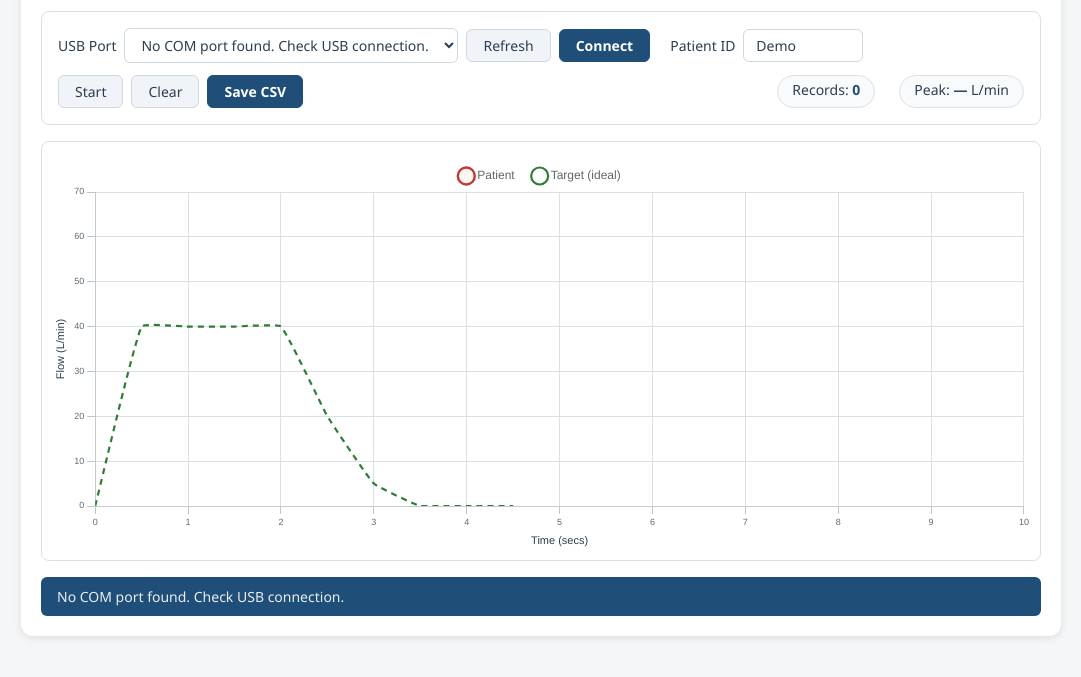
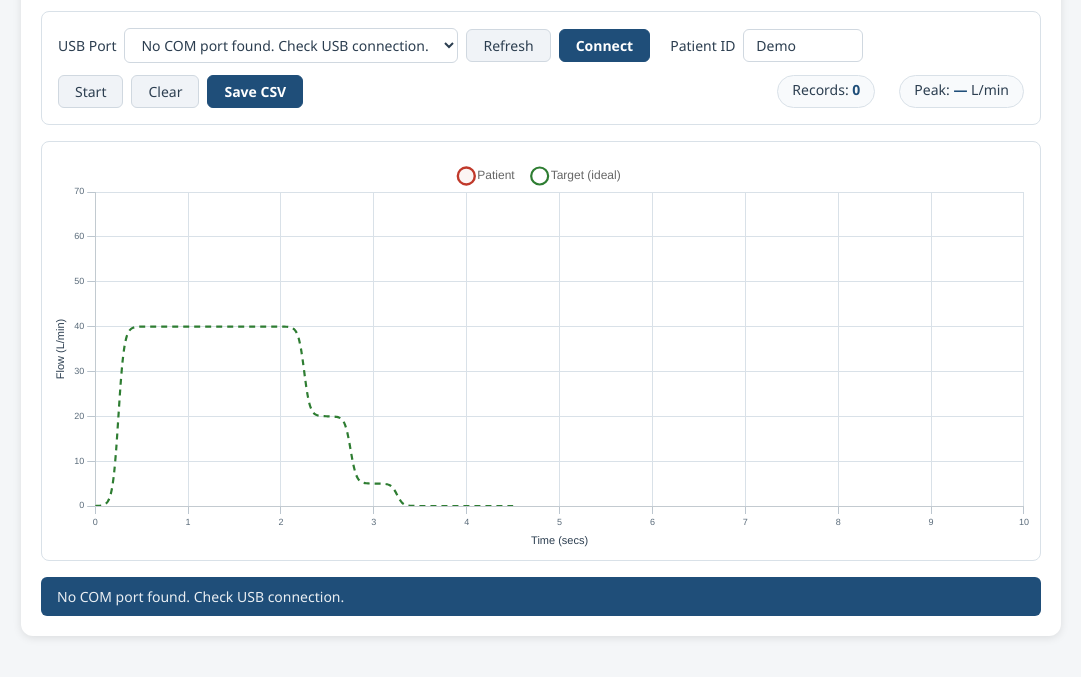
Before and after one commit to youjia031/ellita, a plain HTML site: page index.html in a window 1280 px wide. Shown: the part 95-772 px from the top of the page, without its empty margins (99-1180 px from the left). Drawn offline with nearby package versions, Linux system fonts and the light colour scheme; no server answers.

Commit message:
Update index.html

```diff
--- a/index.html
+++ b/index.html
@@ -258,30 +258,87 @@ const IDEAL_FLOW = [0, 40, 40, 40, 40, 20, 5, 0, 0, 0];
 const IDEAL_DT = 0.5;
 
 // =====================================================
-//  平滑曲線 — 完全對應 Python 的 3 點移動平均
+//  平滑曲線 — Catmull-Rom 樣條插值（保留起點終點）
 // =====================================================
 function smoothCurve(xs, ys) {
     const n = xs.length;
     if (n < 3) return { x: xs, y: ys };
-    const sm = [];
-    for (let i = 0; i < n; i++) {
-        let lo = Math.max(0, i - 1);
-        let hi = Math.min(n, i + 2);
-        let sum = 0;
-        for (let j = lo; j < hi; j++) {
-            sum += ys[j];
+
+    // 增加 10 倍插值點
+    const targetPoints = n * 20;
+    const xnew = [];
+    const ynew = [];
+
+    const minX = xs[0];
+    const maxX = xs[n - 1];
+    const step = (maxX - minX) / (targetPoints - 1);
+
+    // 預計算相鄰間距
+    const dxs = [];
+    for (let i = 0; i < n - 1; i++) {
+        dxs.push(Math.max(xs[i+1] - xs[i], 0.001));
+    }
+    const avgDx = dxs.reduce((a, b) => a + b, 0) / dxs.length;
+    const h = Math.max(avgDx * 0.5, 0.01);
+
+    // 確保起點和終點被保留
+    const firstY = ys[0];
+    const lastY = ys[n - 1];
+
+    for (let i = 0; i < targetPoints; i++) {
+        const t = minX + i * step;
+        xnew.push(t);
+
+        // 強制起點和終點
+        if (i === 0) { ynew.push(firstY); continue; }
+        if (i === targetPoints - 1) { ynew.push(lastY); continue; }
+
+        // Catmull-Rom 樣條插值（使用高斯權重）
+        let y = 0;
+        let totalWeight = 0;
+
+        // 自適應帶寬：讓曲線平滑但不失真
+        const bandwidth = Math.max(2, Math.min(n - 1, Math.round(6 / (avgDx + 0.1))));
+
+        for (let j = 0; j < n; j++) {
+            const dx = (t - xs[j]) / h;
+            const weight = Math.exp(-dx * dx * 2.0);
+            y += ys[j] * weight;
+            totalWeight += weight;
         }
-        sm.push(sum / (hi - lo));
+
+        if (totalWeight > 0.0001) {
+            y = Math.max(0, y / totalWeight);
+        } else {
+            // fallback: 線性插值
+            let idx = 0;
+            for (let j = 0; j < n - 1; j++) {
+                if (t >= xs[j] && t <= xs[j+1]) { idx = j; break; }
+                if (j === n - 2) idx = j;
+            }
+            const x0 = xs[idx], x1 = xs[idx+1];
+            const y0 = ys[idx], y1 = ys[idx+1];
+            const frac = (t - x0) / (x1 - x0 || 1);
+            y = Math.max(0, y0 + (y1 - y0) * frac);
+        }
+
+        ynew.push(y);
     }
-    return { x: xs, y: sm };
+
+    return { x: xnew, y: ynew };
 }
 
 // =====================================================
-//  理想曲線 — 完全對應 Python
+//  理想曲線 — 套用平滑（產生圓潤頂端）
 // =====================================================
 function generateIdealCurve() {
     const xs = IDEAL_FLOW.map((_, i) => i * IDEAL_DT);
     const ys = [...IDEAL_FLOW];
+
+    if (xs.length >= 4) {
+        // 直接使用 smoothCurve 產生平滑曲線
+        return smoothCurve(xs, ys);
+    }
     return { x: xs, y: ys };
 }
 
@@ -368,7 +425,7 @@ class FlowMonitorApp {
                         borderDash: [6, 5],
                         borderWidth: 2.2,
                         pointRadius: 0,
-                        tension: 0.1,
+                        tension: 0.3,
                         showLine: true,
                         fill: false,
                         order: 1
@@ -380,7 +437,7 @@ class FlowMonitorApp {
                         backgroundColor: 'rgba(192,57,43,0.05)',
                         borderWidth: 2.4,
                         pointRadius: 0,
-                        tension: 0.1,
+                        tension: 0.3,
                         showLine: true,
                         fill: true,
                         order: 0
@@ -416,7 +473,7 @@ class FlowMonitorApp {
                 },
                 elements: {
                     point: { radius: 0 },
-                    line: { tension: 0.1 }
+                    line: { tension: 0.3 }
                 }
             }
         });
```
